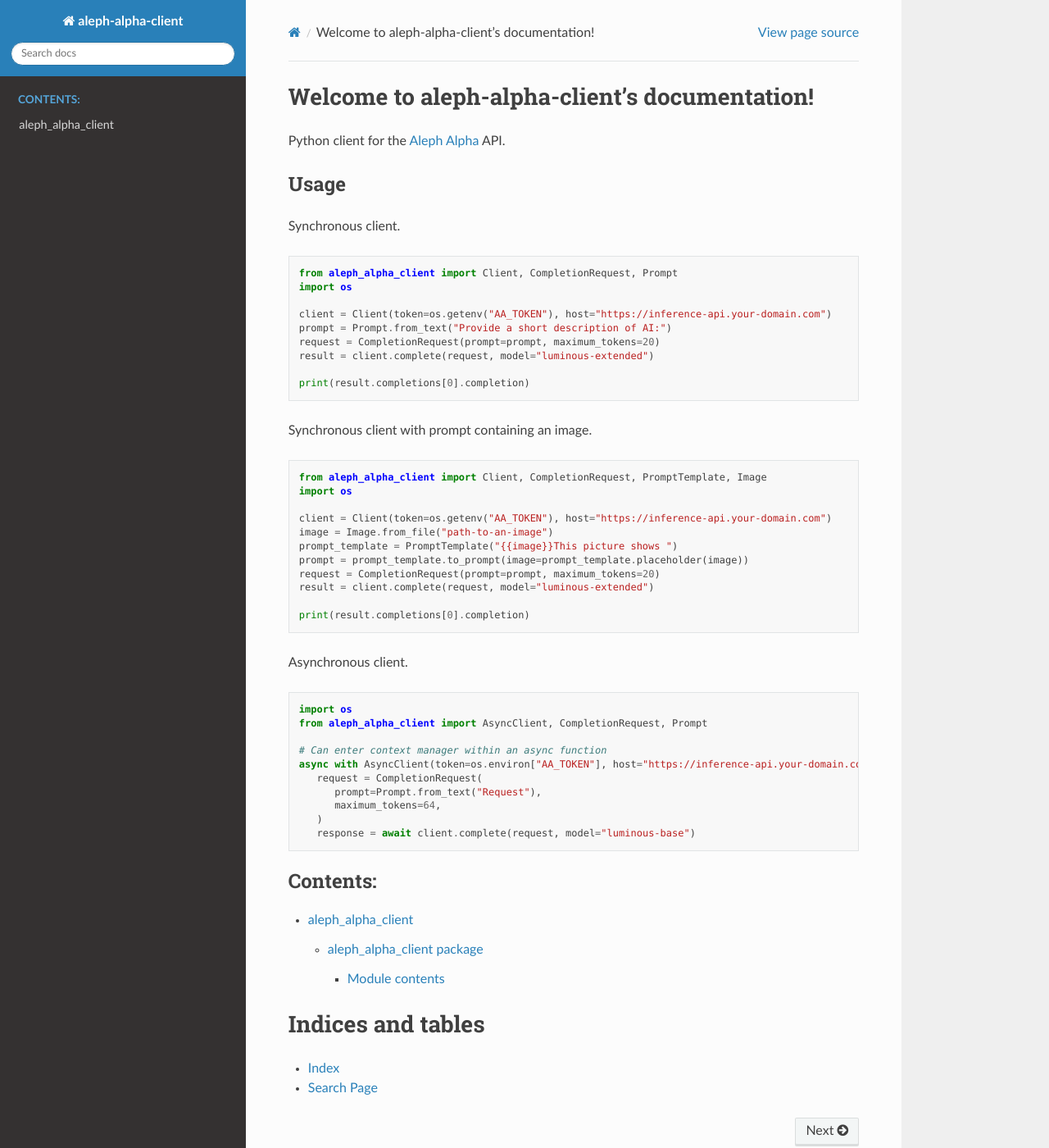
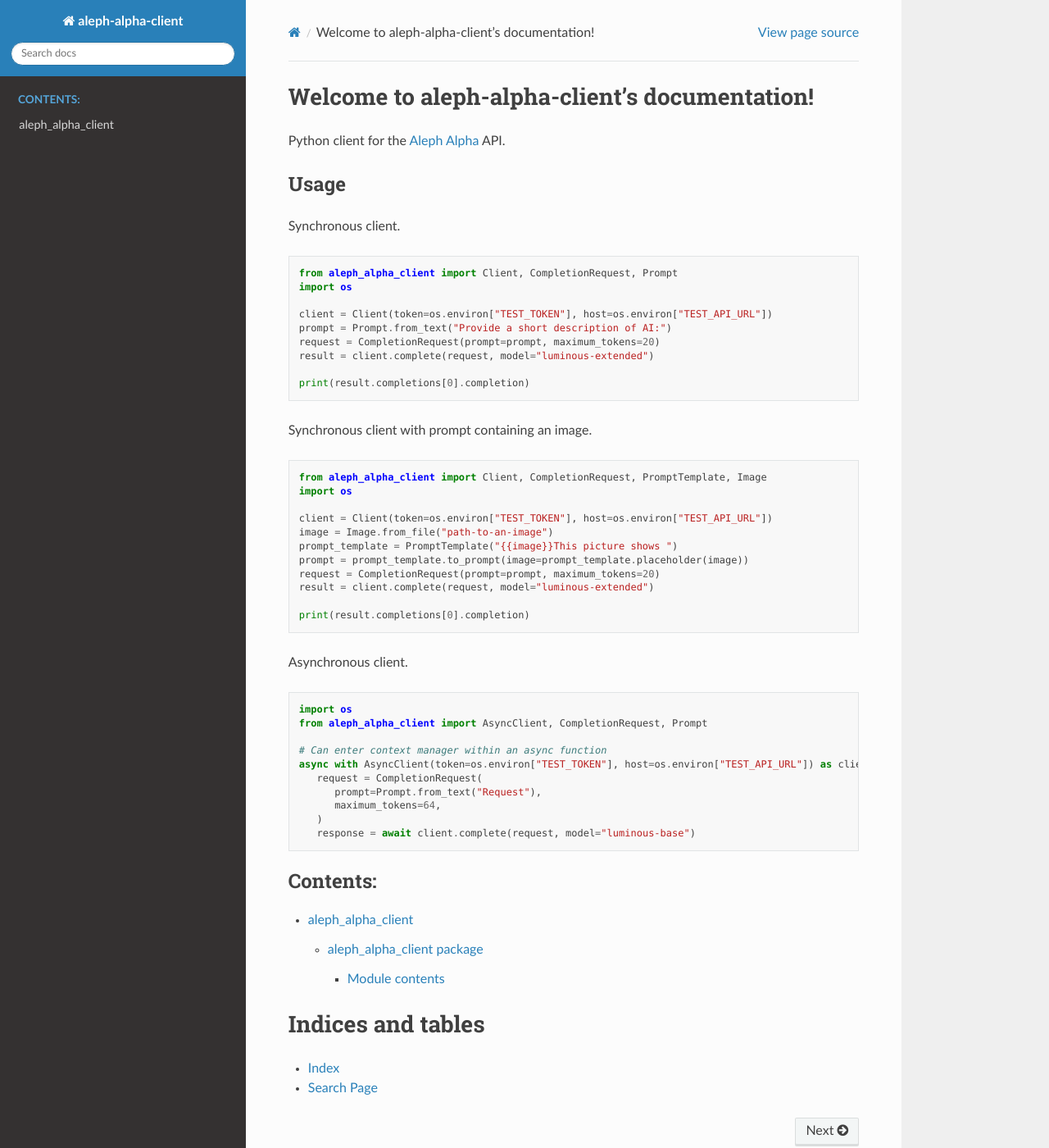
Before and after one commit to Aleph-Alpha/aleph-alpha-client, a Sphinx documentation site: the page built from docs/source/index.rst, in a window 1280 px wide and 1400 px high. Shown: the whole window at 82% size. Built offline with Sphinx 7.4.7 and the Read the Docs theme 3.1.0, drawn with Linux system fonts in a browser that asks for light colours.

Commit message:
streamline env var naming and read host value from env vars

```diff
--- a/docs/source/index.rst
+++ b/docs/source/index.rst
@@ -18,7 +18,7 @@
       from aleph_alpha_client import Client, CompletionRequest, Prompt
       import os
 
-      client = Client(token=os.getenv("AA_TOKEN"), host="https://inference-api.your-domain.com")
+      client = Client(token=os.environ["TEST_TOKEN"], host=os.environ["TEST_API_URL"])
       prompt = Prompt.from_text("Provide a short description of AI:")
       request = CompletionRequest(prompt=prompt, maximum_tokens=20)
       result = client.complete(request, model="luminous-extended")
@@ -32,7 +32,7 @@
       from aleph_alpha_client import Client, CompletionRequest, PromptTemplate, Image
       import os
 
-      client = Client(token=os.getenv("AA_TOKEN"), host="https://inference-api.your-domain.com")
+      client = Client(token=os.environ["TEST_TOKEN"], host=os.environ["TEST_API_URL"])
       image = Image.from_file("path-to-an-image")
       prompt_template = PromptTemplate("{{image}}This picture shows ")
       prompt = prompt_template.to_prompt(image=prompt_template.placeholder(image))
@@ -50,7 +50,7 @@
    from aleph_alpha_client import AsyncClient, CompletionRequest, Prompt
 
    # Can enter context manager within an async function
-   async with AsyncClient(token=os.environ["AA_TOKEN"], host="https://inference-api.your-domain.com") as client:
+   async with AsyncClient(token=os.environ["TEST_TOKEN"], host=os.environ["TEST_API_URL"]) as client:
       request = CompletionRequest(
          prompt=Prompt.from_text("Request"),
          maximum_tokens=64,
```
Also changed, not shown: README.md (+4 -4 lines), 3 other files.
